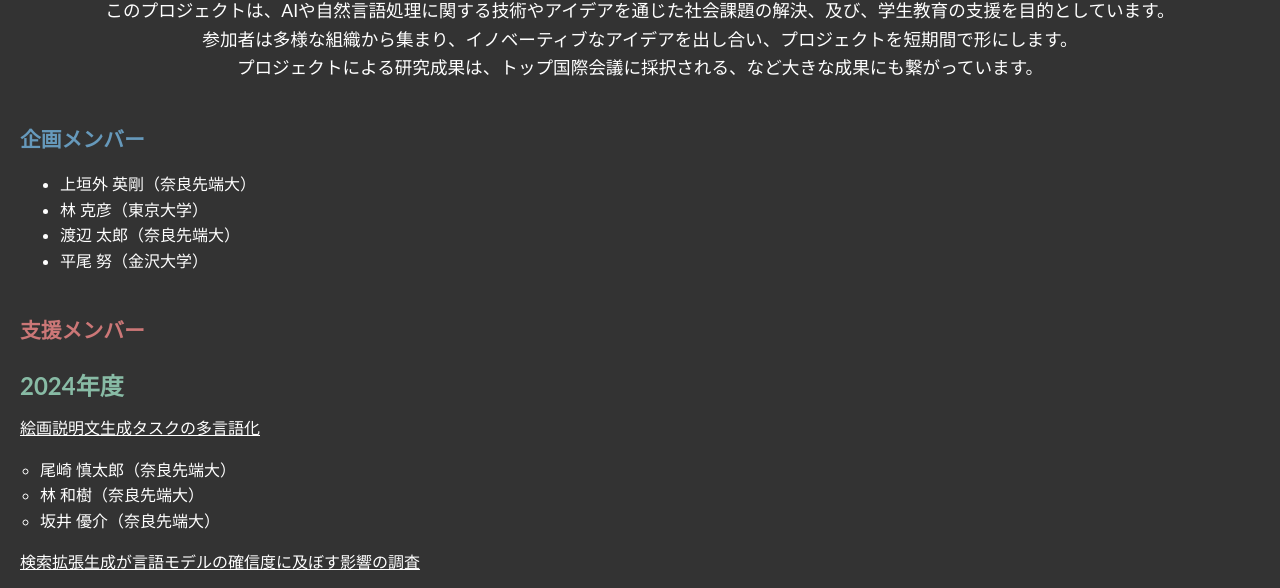
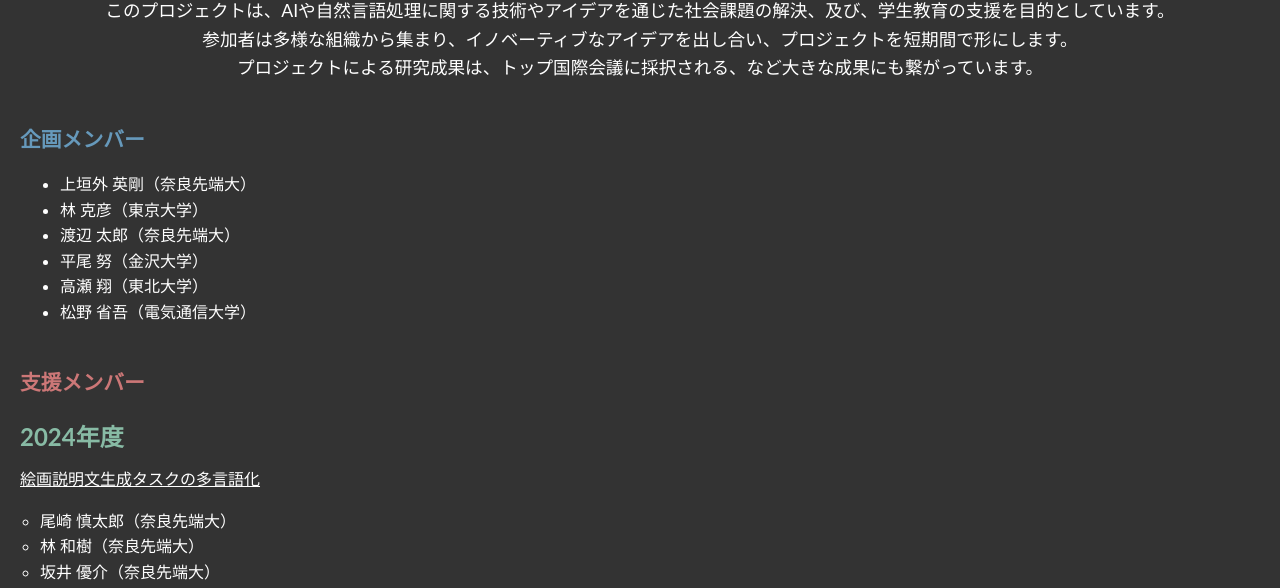
Before and after one commit to UTokyo-HayashiLab/Hackathon, a plain HTML site: page index.html in a window 1280 px wide. Shown: the part 149-737 px from the top of the page. Drawn offline with Linux system fonts and the light colour scheme.

Commit message:
Update index.html

```diff
--- a/index.html
+++ b/index.html
@@ -84,6 +84,8 @@
             <li>林 克彦（東京大学）</li>
             <li>渡辺 太郎（奈良先端大）</li>
             <li>平尾 努（金沢大学）</li>
+            <li>高瀬 翔（東北大学）</li>
+            <li>松野 省吾（電気通信大学）</li>
         </ul>
     </div>
 
```
